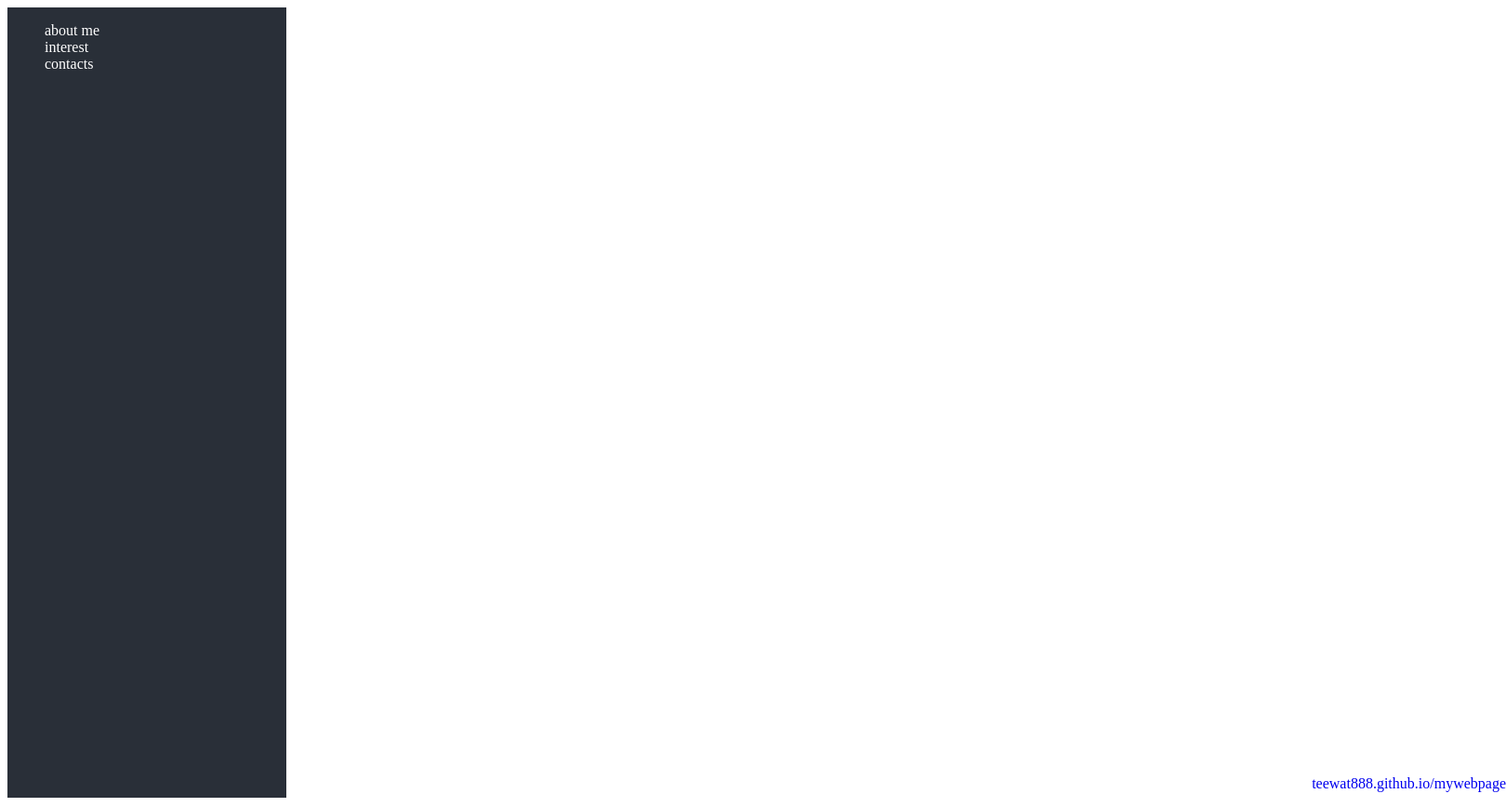
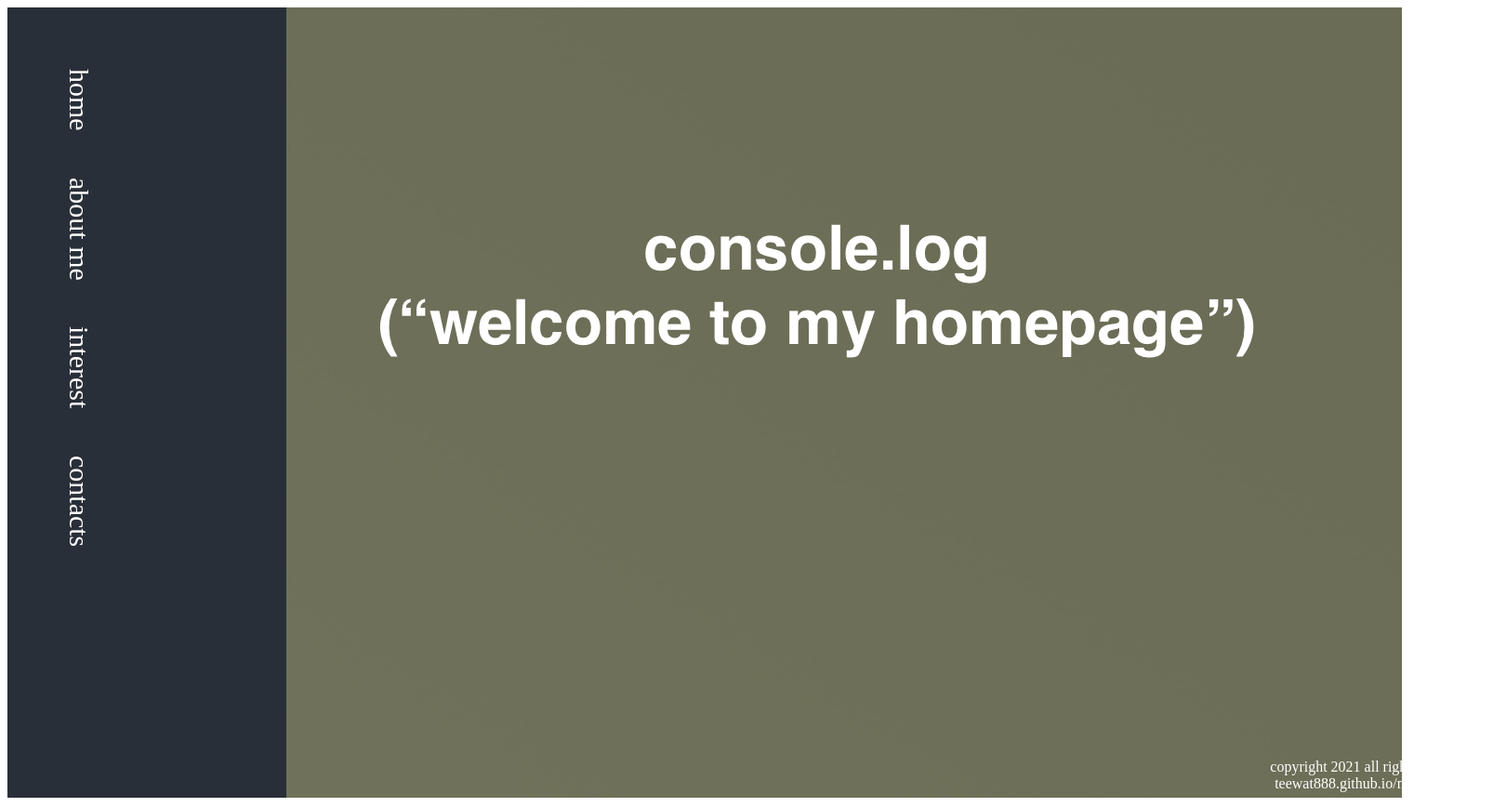
Before and after one commit to teewat888/mywebpage, a plain HTML site: page index.html in a window 1280 px wide. Shown: the whole page at 93% size, 1620 px wide, since content can reach past the window. Drawn offline with Linux system fonts and the light colour scheme.

Commit message:
working css verion with dummy text

```diff
--- a/css/style.css
+++ b/css/style.css
@@ -6,14 +6,25 @@ body {
     height: 850px;
     margin: auto;
     overflow: hidden;
+    background-image: url("../images/bg.png");
 }
 nav ul li{
-    list-style-type: none;;
+    padding-top:50px;
+    padding-left:20px;
+    font-size: 30px;
+    list-style-type: none;
+    writing-mode: vertical-rl;
 }
+
 
 nav ul li a{
     text-decoration: none;
     color: #ffffff;
+
+}
+nav ul li a:hover{
+    text-decoration: none;
+    color: #c1e6f7;
 
 }
 header {
@@ -24,7 +35,7 @@ header {
 .leftnav{
     margin-top: 8px;
     width:300px;
-    /*float:left;*/
+
     height:850px;
     position: fixed;
     overflow: hidden;
@@ -38,9 +49,12 @@ header {
     color: #ffffff;
     width: 1200px;
     height: 100%;
-    /*float:right;*/
+
     margin-left: 300px;
 
+}
+.content p {
+    padding: 15px;
 }
 
 .copyright-text{
@@ -48,11 +62,12 @@ header {
     width: 300px;
     position: absolute;
     top: 800px;
-    left: 1320px;
+    left: 1280px;
 
     color: #ffffff;
 
 }
 footer a{
     text-decoration: none;
+    color: #ffffff;
 }
--- a/index.html
+++ b/index.html
@@ -10,6 +10,7 @@
         <header>
             <nav class="leftnav">
                 <ul>
+                    <li><a href="index.html">home</a></li>
                     <li><a href="#about">about me</a></li>
                     <li><a href="#interest">interest</a></li>
                     <li><a href="#contacts">contacts</a></li>
@@ -23,7 +24,7 @@
                 Morbi viverra faucibus cursus. Nunc sodales hendrerit faucibus. Sed sed leo efficitur, consequat felis sit amet, suscipit turpis. Etiam scelerisque gravida feugiat. Cras quis ipsum id turpis dictum malesuada sed ac risus. Quisque neque sapien, aliquam eu ullamcorper sed, tempor nec libero. Sed dictum sollicitudin nisi ornare facilisis. In eget dictum arcu. Orci varius natoque penatibus et magnis dis parturient montes, nascetur ridiculus mus. Pellentesque tristique id urna nec maximus. In ac varius nibh. Suspendisse sit amet felis fermentum, pretium lectus sit amet, blandit ex. Nam vitae velit urna. Curabitur justo libero, tempus a felis in, bibendum aliquet nulla. Donec porta risus at nisi sodales laoreet.
 
                 Maecenas non augue imperdiet, vulputate sapien elementum, porta leo. Nunc vel risus lobortis, euismod turpis in, mollis nunc. Aliquam auctor urna ac lorem elementum, ut placerat leo auctor. Sed vitae nibh leo. Etiam interdum, augue ac mollis rhoncus, lorem nunc ornare felis, quis scelerisque quam nisl a arcu. Curabitur pharetra erat non justo egestas ornare. Phasellus ac dui eleifend, consequat eros quis, iaculis sem. Interdum et malesuada fames ac ante ipsum primis in faucibus. Maecenas nunc nisl, rhoncus in libero sed, lacinia aliquet diam. Morbi dolor eros, pharetra a turpis at, cursus porttitor est. Lorem ipsum dolor sit amet, consectetur adipiscing elit. Cras vitae mattis nibh, id posuere dolor.</p>
-        </section>
+            </section>
         <section id="interest" class="content">
             <p>interest Lorem ipsum dolor sit amet, consectetur adipiscing elit. Proin venenatis risus eu nisi cursus, at aliquet felis porttitor. Nam vulputate, leo sit amet hendrerit facilisis, orci orci tempor orci, et accumsan elit turpis non nibh. Sed sit amet vehicula lacus. Donec faucibus tempor nunc porta egestas. In ullamcorper ligula eget diam lacinia vestibulum. Aliquam luctus rutrum hendrerit. Donec pellentesque aliquet odio, eu feugiat lacus accumsan eu. Nunc sed tristique elit. Sed in magna et est viverra laoreet. Suspendisse eros arcu, blandit at augue vel, viverra sodales neque.
 
```
Also changed, not shown: images/bg.png (added).
